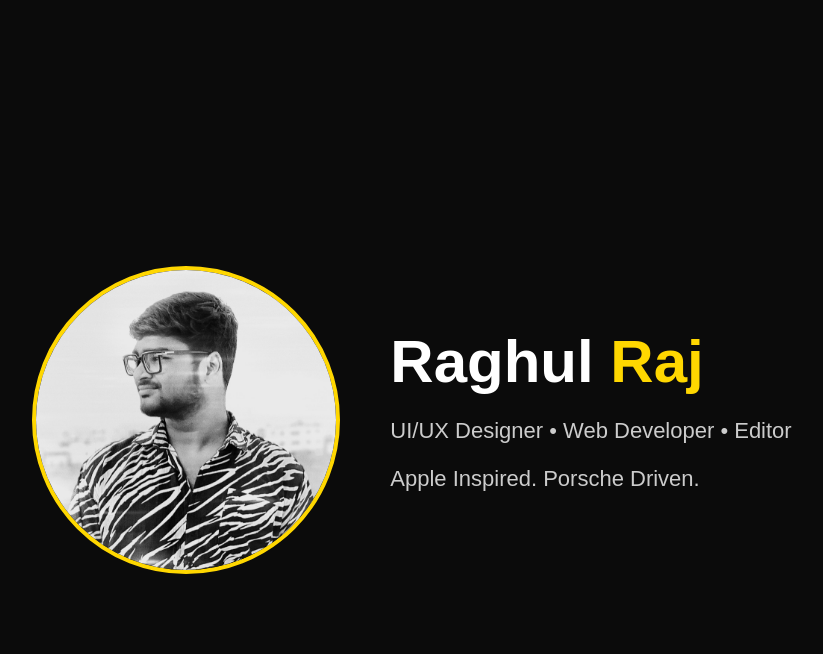
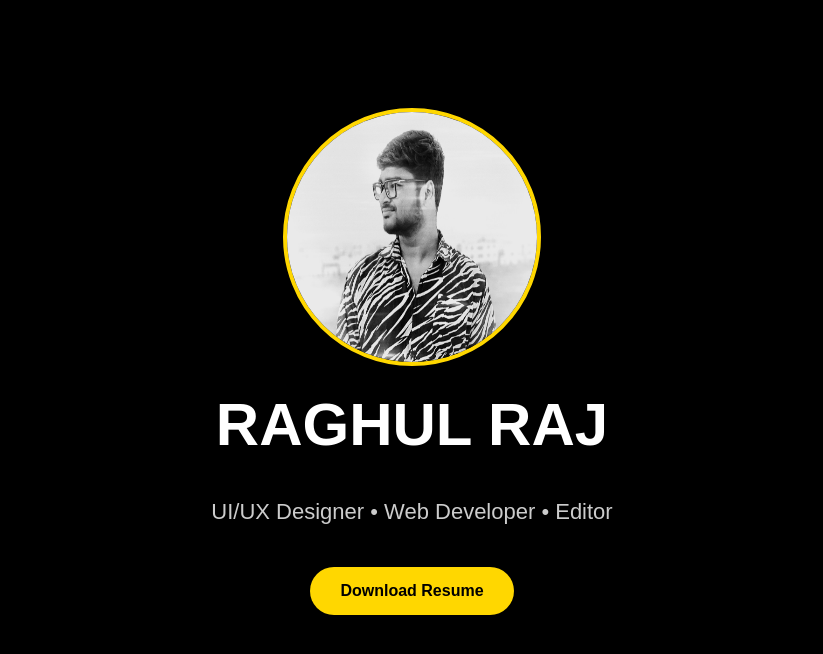
Before and after one commit to raghulbusiness/Raghul-Portfolio, a plain HTML site: page index.html in a window 1280 px wide. Shown: the whole page, without its empty margins (228-1051 px from the left). Drawn offline with Linux system fonts and the light colour scheme.

Commit message:
Update index.html

```diff
--- a/index.html
+++ b/index.html
@@ -1,64 +1,58 @@
 <!DOCTYPE html>
+
 <html>
 <head>
-<title>Raghul Raj | Luxury Portfolio</title>
+<title>Raghul Raj | Portfolio</title>
 <style>
 body{
-margin:0;
-background:#0b0b0b;
+background:black;
 color:white;
-font-family:Arial,sans-serif;
-}
-
-.hero{
-height:100vh;
-display:flex;
-justify-content:center;
-align-items:center;
-gap:50px;
-padding:20px;
+font-family:Arial;
+text-align:center;
+padding-top:100px;
 }
 
 img{
-width:300px;
-height:300px;
+width:250px;
+height:250px;
 border-radius:50%;
 border:4px solid gold;
-object-fit:cover;
 }
 
 h1{
 font-size:60px;
-margin:0;
-}
-
-span{
-color:gold;
+margin-top:20px;
 }
 
 p{
 font-size:22px;
 color:#ccc;
 }
-</style>
+
+.btn{
+display:inline-block;
+margin-top:20px;
+padding:15px 30px;
+background:gold;
+color:black;
+text-decoration:none;
+border-radius:30px;
+font-weight:bold;
+} </style>
+
 </head>
 
 <body>
 
-<div class="hero">
+<img src="raghul.jpg" alt="Raghul">
 
-<img src="raghul.jpg">
-
-<div>
-<h1>Raghul <span>Raj</span></h1>
+<h1>RAGHUL RAJ</h1>
 
 <p>UI/UX Designer • Web Developer • Editor</p>
 
-<p>Apple Inspired. Porsche Driven.</p>
-
-</div>
-
-</div>
+<a class="btn" href="resume.pdf">
+Download Resume
+</a>
 
 </body>
 </html>
```
